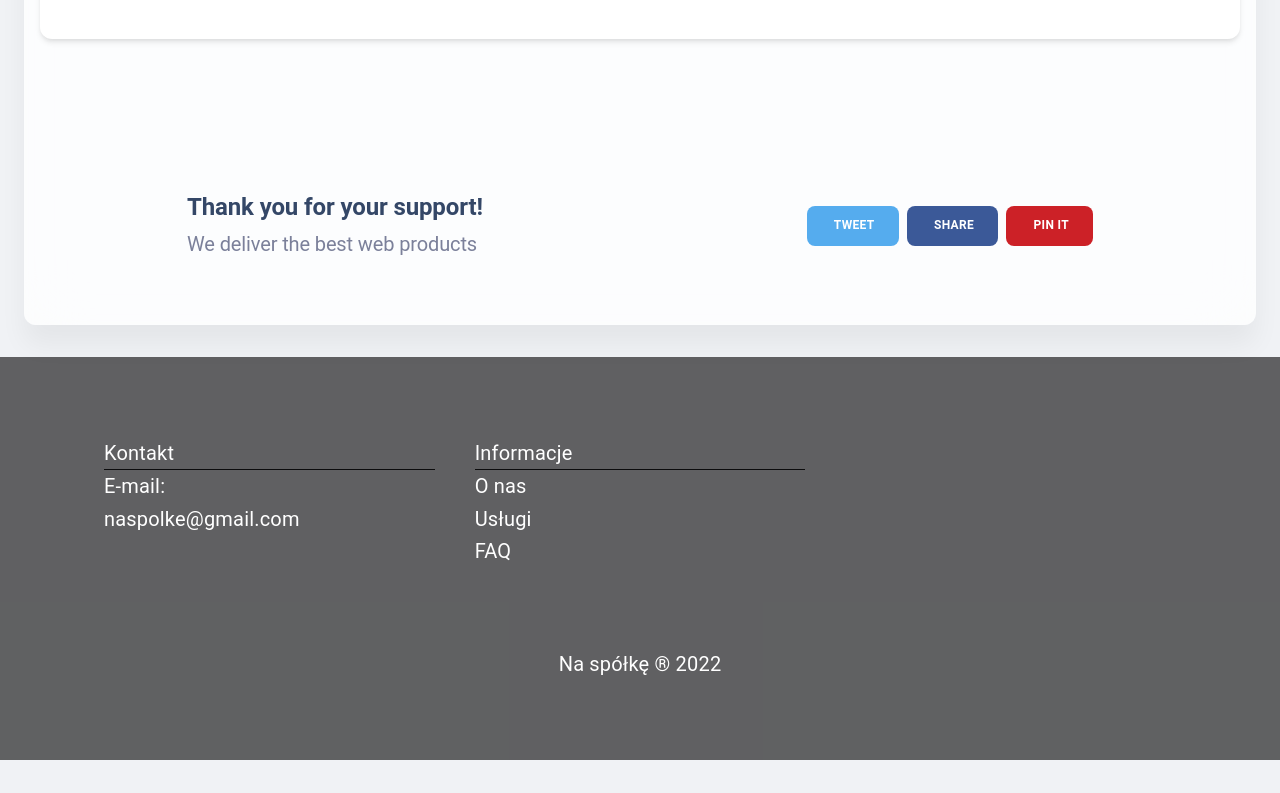
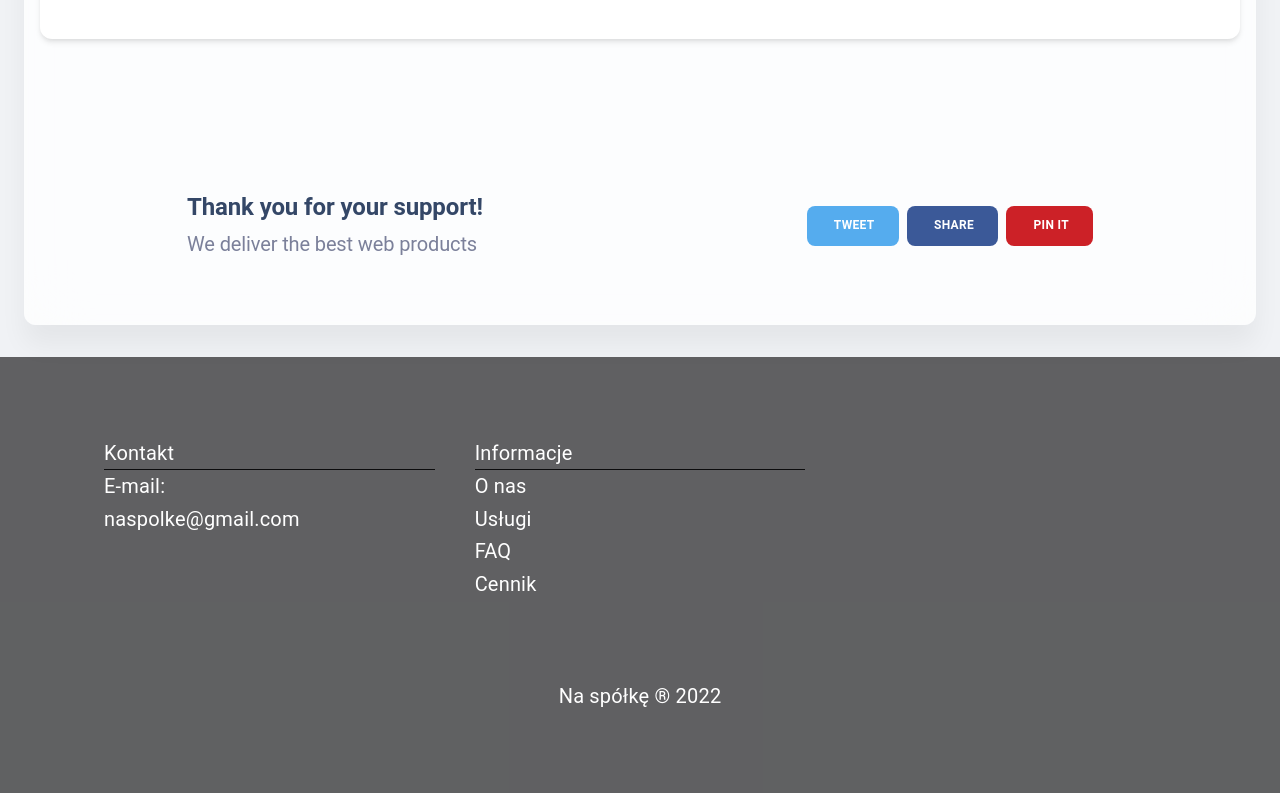
Before and after one commit to michal-bed/el-proyecte-grande-naspolke, a React (Create React App) app in the folder src/main/webapp/na-spolke-client/: page /faq in a window 1280 px wide. Shown: the part 923-1716 px from the top of the page. Before the commit the page ends 1683 px from the top, so only its background shows below. Built offline with nearby package versions, Linux system fonts and the light colour scheme.

Commit message:
Fix routes inside navbar

```diff
--- a/src/main/webapp/na-spolke-client/src/componentsInUse/footer/Footer.js
+++ b/src/main/webapp/na-spolke-client/src/componentsInUse/footer/Footer.js
@@ -40,6 +40,11 @@ export default function Footer() {
                                 <WhiteTextTypography>FAQ</WhiteTextTypography>
                             </Link>
                         </Box>
+                        <Box>
+                            <Link href="/#cennik">
+                                <WhiteTextTypography>Cennik</WhiteTextTypography>
+                            </Link>
+                        </Box>
                     </Grid>
                 </Grid>
                 <Box textAlign="center" pt={{ xs: 5, sm: 10 }} pb={{ xs: 5, sm: 0 }}>
--- a/src/main/webapp/na-spolke-client/src/componentsInUse/mainPage/mainPage.js
+++ b/src/main/webapp/na-spolke-client/src/componentsInUse/mainPage/mainPage.js
@@ -22,7 +22,7 @@ let text2= 'Jesteśmy małą firmą z wielkimi ambicjami. Stale rozwijamy się a
 let text3= "Nasze kompleksowe rozwiązanie biznesowe kierujemy zarówno dla spółek każdej wielkośći jak i kancelarii prawnych."
 
 let pricingDescription = "Przygotowaliśmy oferty cenowe naszej usługi skrojone pod każdą kieszeń i " +
-    "pootrzeby naszych klientów."
+    "potrzeby naszych klientów."
 
 const MainPage = ()=> {
     return<>
--- a/src/main/webapp/na-spolke-client/src/componentsInUse/pricing/PricingComponent.js
+++ b/src/main/webapp/na-spolke-client/src/componentsInUse/pricing/PricingComponent.js
@@ -34,7 +34,7 @@ function PricingContent() {
                     Cennik
                 </Typography>
                 <Typography variant="h5" align="center" color="text.secondary" component="p">
-                    Przedstawione ponieżej kwoty przedstawiają opłatę pobieraną co miesiąc za korzystanie z usługi
+                    Przedstawione ponieżej kwoty przedstawiają opłatę pobieraną co miesiąc za korzystanie z naszej usługi.
                 </Typography>
             </Container>
             {/* End hero unit */}
--- a/src/main/webapp/na-spolke-client/src/componentsInUse/pricing/PricingComponentSection.js
+++ b/src/main/webapp/na-spolke-client/src/componentsInUse/pricing/PricingComponentSection.js
@@ -17,7 +17,7 @@ function PricingComponentSection(props){
     return  <Grid container sx={{display: 'inline'}} py={1}>
         <Card sx={{padding: "1em", width: "100%" }} xs={12} >
             <KitComponentSection textContent={props.textContent}
-                                 id={'uslugi'}
+                                 id={'cennik'}
                                  title='Cennik usług'
                                  position="positionR"
                                  photoPath={props.photoPath}/>
--- a/src/main/webapp/na-spolke-client/src/routes.js
+++ b/src/main/webapp/na-spolke-client/src/routes.js
@@ -61,12 +61,12 @@ function Routes(){
           collapse: [
             {
               name: "Logowanie",
-              route: "/log-in",
+              route: "/login",
               component: <Login/>
             },
             {
               name: "Rejestracja",
-              route: "/registration",
+              route: "/register",
               component: <Registration/>
             },
           ],
@@ -90,7 +90,7 @@ function Routes(){
             },
             {
               name: "Wyloguj",
-              route: "/log-out",
+              route: "/logout",
               component: <Login/>
             }
           ],
@@ -125,7 +125,7 @@ function Routes(){
         },
         {
           name: "Cennik",
-          href: "/cennik"
+          href: "/#cennik"
         },
         {
           name: "Dodaj spółkę",
```
